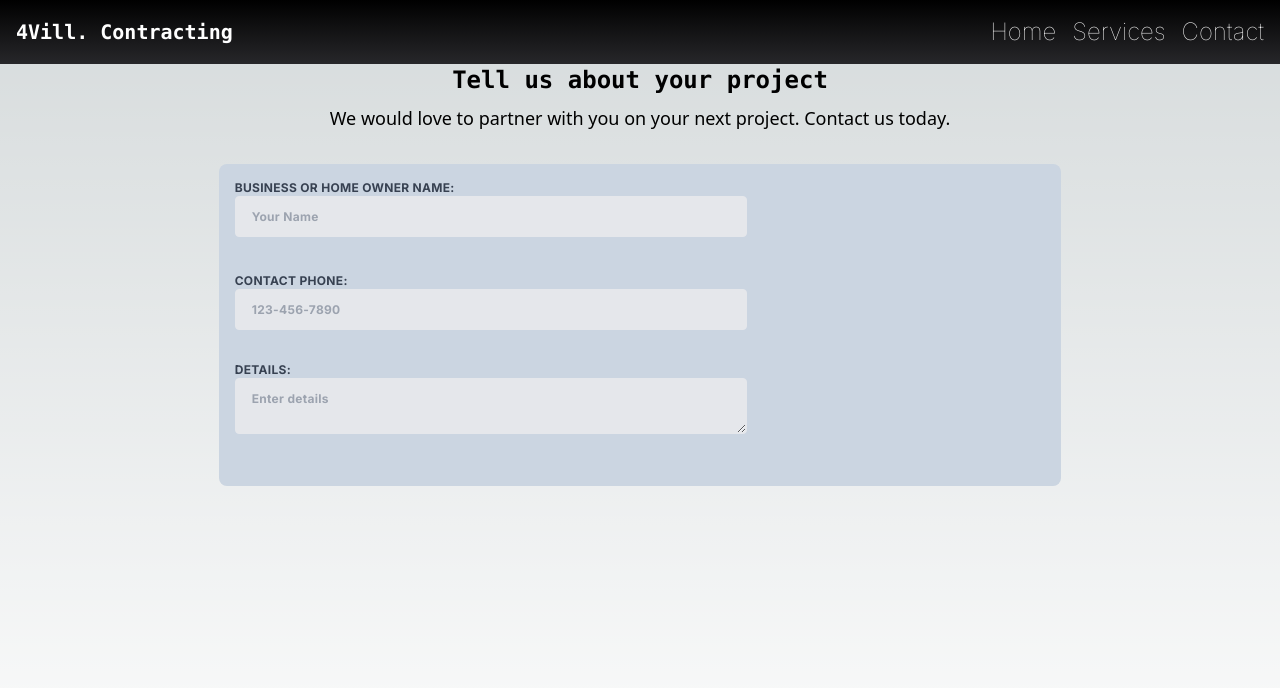
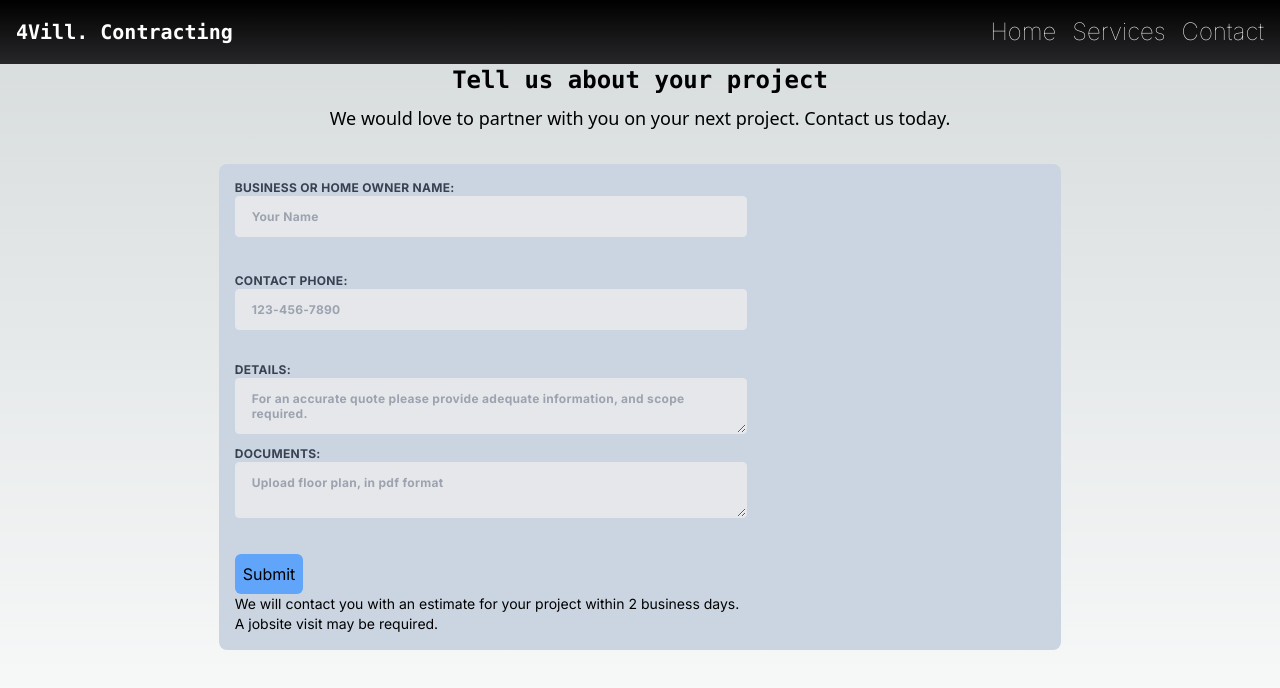
Before and after one commit to marcelchelo/4vill, a Next.js app: page /getQuote in a window 1280 px wide. Shown: the top 688 px of the page. Built offline with nearby package versions, Linux system fonts and the light colour scheme.

Commit message:
New input fiels for the form

```diff
--- a/app/page.tsx
+++ b/app/page.tsx
@@ -33,7 +33,7 @@ export default function Home() {
             prefetch={false}
             className='text-lg font-semibold'
             >
-            Get a Quote
+            Get an Estimate
           </Link>
         </div>
 
--- a/app/src/components/QuoteForm.jsx
+++ b/app/src/components/QuoteForm.jsx
@@ -69,12 +69,29 @@ export default function QuoteForm() {
             className="appearance-none block w-full bg-gray-200 text-gray-700 border border-gray-200 rounded py-3 px-4 mb-3 leading-tight focus:outline-none focus:bg-white focus:border-gray-500 resize-y"
             value={details}
             onChange={(e) => setDetails(e.target.value)}
-            placeholder="Enter details"
+            placeholder="For an accurate quote please provide adequate information, and scope required."
           />
         </label>
       </div>
+
+      {/* upload files */}
+      <div className="w-full px-3">
+        <label className="block uppercase tracking-wide text-gray-700 text-xs font-bold mb-2">
+          Documents:
+          <textarea
+            className="appearance-none block w-full bg-gray-200 text-gray-700 border border-gray-200 rounded py-3 px-4 mb-3 leading-tight focus:outline-none focus:bg-white focus:border-gray-500 resize-y"
+            value={details}
+            onChange={(e) => setDetails(e.target.value)}
+            placeholder="Upload floor plan, in pdf format"
+          />
+        </label>
+      </div>
+
     </div>
+    <button className='bg-blue-400 p-2  rounded-md'>Submit</button>
   </form>
+        <p className='text-sm'>We will contact you with an estimate for your project within 2 business days.</p>
+        <p className='text-sm'>A jobsite visit may be required.</p>
         </div>
     </div>
     );
```
